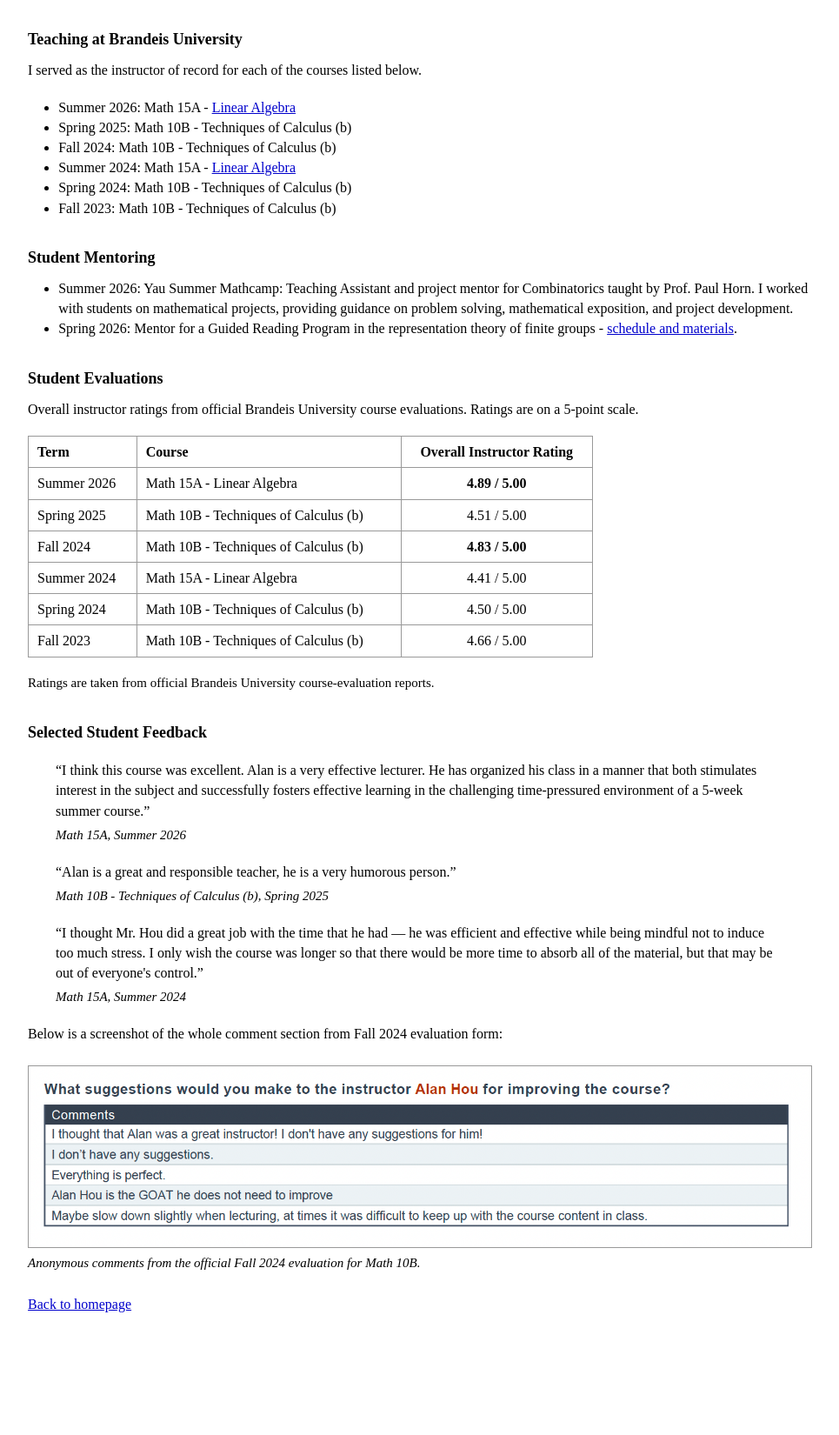
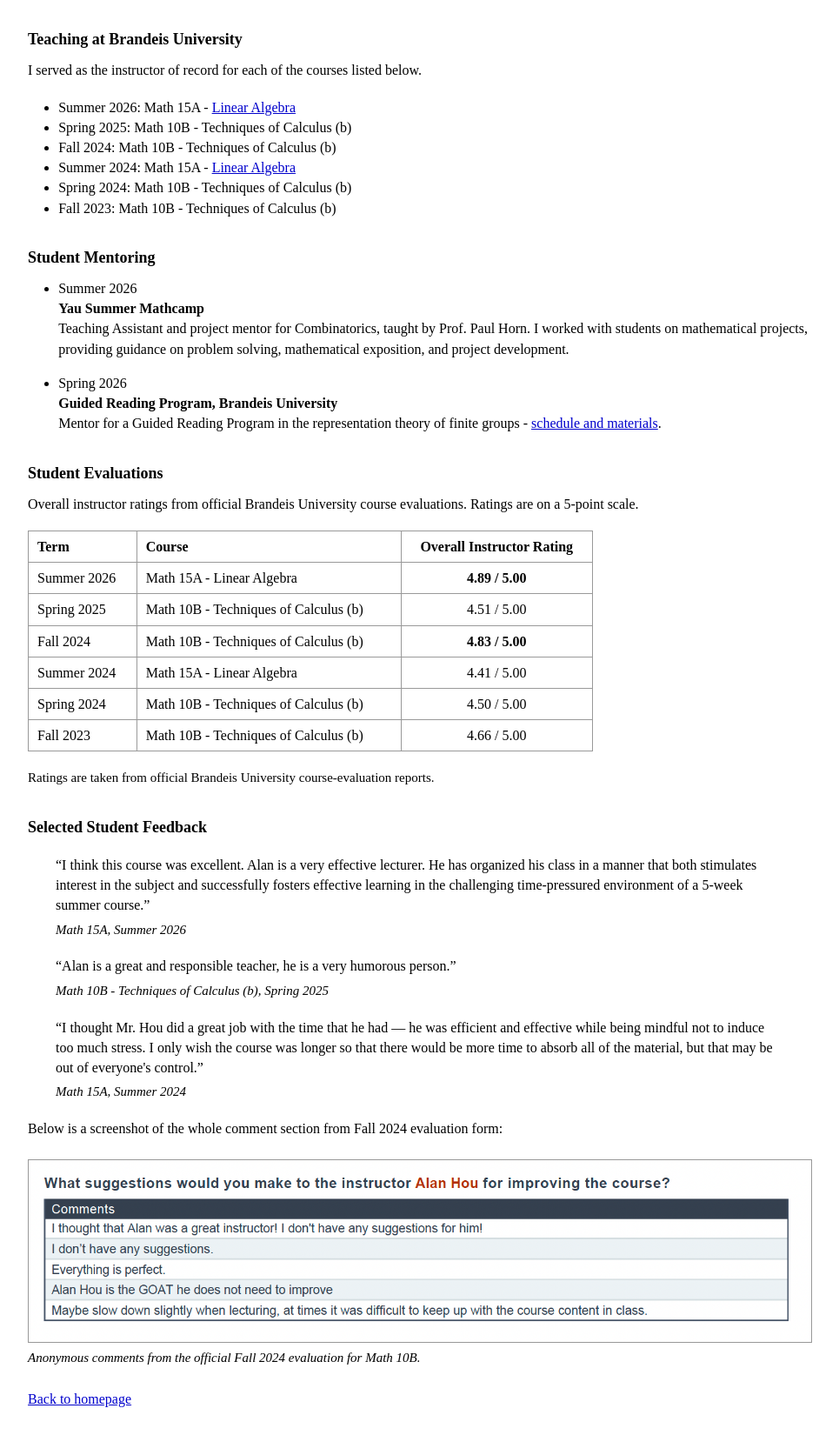
Before and after one commit to axhou/axhou.github.io, a Jekyll site: the page teaching.html, which Jekyll copies as it is, in a window 1280 px wide. Shown: the whole page at 87% size, without its empty margins (8-973 px from the left). Built offline with Jekyll 4.4.1, drawn with Linux system fonts in a browser that asks for light colours; before the commit the page ends 1541 px from its top, so only the background shows below that.

Commit message:
Refactor student mentoring section in teaching.html

```diff
--- a/teaching.html
+++ b/teaching.html
@@ -18,6 +18,9 @@
   <title>Teaching - Alan Hou</title>
 
   <style>
+    .mentoring-list li {
+  margin-bottom: 1em;
+}
 .table-wrapper {
   overflow-x: auto;
   margin-top: 0.8em;
@@ -194,22 +197,23 @@
 </ul>
 
   <h2>Student Mentoring</h2>
+<ul class="mentoring-list">
+  <li>
+    Summer 2026<br>
+    <strong>Yau Summer Mathcamp</strong><br>
+    Teaching Assistant and project mentor for Combinatorics, taught by
+    Prof. Paul Horn. I worked with students on mathematical projects,
+    providing guidance on problem solving, mathematical exposition,
+    and project development.
+  </li>
 
-<ul>
-     <li>Summer 2026:
-    Yau Summer Mathcamp:
-    Teaching Assistant and project mentor for Combinatorics taught by Prof. Paul Horn. I worked with students on
-    mathematical projects, providing guidance on problem solving,
-    mathematical exposition, and project development.
-  </li>
   <li>
-    Spring 2026:
+    Spring 2026<br>
+    <strong>Guided Reading Program, Brandeis University</strong><br>
     Mentor for a Guided Reading Program in the representation theory
     of finite groups -
     <a href="./grp2026spring.html">schedule and materials</a>.
   </li>
-
-
 </ul>
 
 <h2>Student Evaluations</h2>
```
